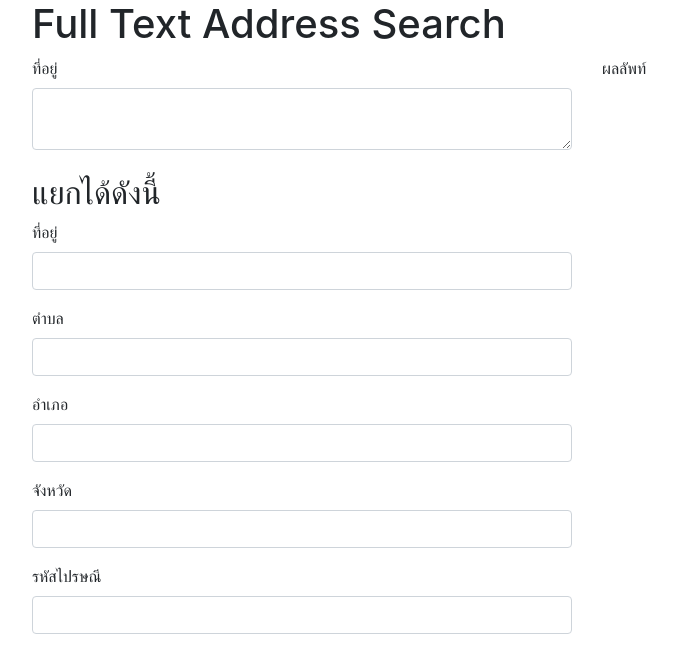
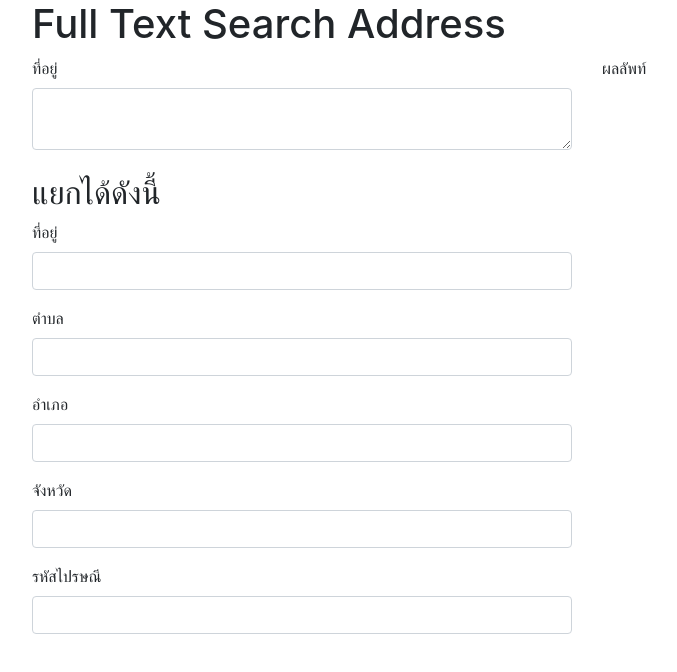
Before and after one commit to 7elven/7elven.github.io, a plain HTML site: page js/fullTextSearchAddress/index.html in a window 1280 px wide. Shown: the whole page, without its empty margins (53-730 px from the left). Drawn offline with nearby package versions, Linux system fonts and the light colour scheme.

Commit message:
swap text

```diff
--- a/js/fullTextSearchAddress/index.html
+++ b/js/fullTextSearchAddress/index.html
@@ -39,7 +39,7 @@
 
     <div class="container">
         <h1>
-            Full Text Address Search
+            Full Text Search Address
         </h1>
         <div class="row">
 
```
